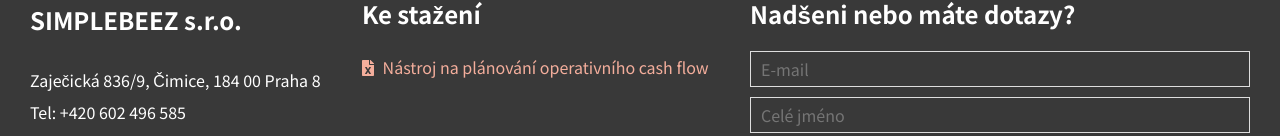
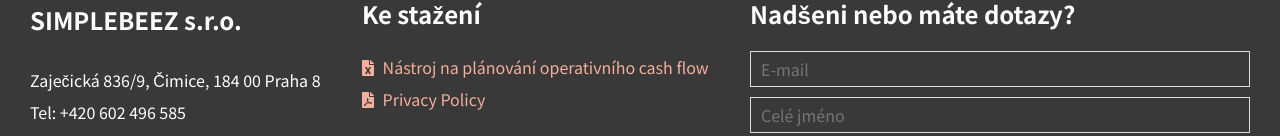
Before and after one commit to crdo/simplebeez, a Next.js app: page / in a window 1280 px wide. Shown: the part 8405-8541 px from the top of the page. Built offline with nearby package versions, Linux system fonts and the light colour scheme.

Commit message:
Oprava zarovnani textu na hp

```diff
--- a/components/footer.tsx
+++ b/components/footer.tsx
@@ -4,6 +4,7 @@
 import { faYoutube } from '@fortawesome/free-brands-svg-icons'
 import { faLinkedin } from '@fortawesome/free-brands-svg-icons'
 import { faFileExcel } from '@fortawesome/free-solid-svg-icons'
+import { faFilePdf } from '@fortawesome/free-solid-svg-icons'
 
 import FileDownloadModal from './modal'
 import MailForm from './mail-form'
@@ -34,6 +35,9 @@
                         <FileDownloadModal fileName="Simplebeez_CF_Soubor_v1.0_08-04-20202.xlsx" filePath="/Simplebeez_CF_Soubor_v1.0_08-04-20202.xlsx" >
                             <FontAwesomeIcon icon={faFileExcel} /> Nástroj na plánování operativního cash flow
                         </FileDownloadModal>
+                        <FileDownloadModal fileName="Privacy Policy" filePath="/Privacy_Policy_CZ" >
+                            <FontAwesomeIcon icon={faFilePdf} /> Privacy Policy
+                        </FileDownloadModal>
                     </div>
                 </div>
                 <div className="contact-form">
--- a/components/hero.tsx
+++ b/components/hero.tsx
@@ -173,6 +173,7 @@
                 font-size: 25px;
                 line-height: 1.3;
                 margin-top: 10%;
+                text-align: center;
             }
 
             h2 {
@@ -183,6 +184,7 @@
 
             p {
                 font-size: 14px;
+                text-align: center;
             }
 
             .stripe {
@@ -246,6 +248,7 @@
 
                 h1, p {
                     margin-left: 5%;
+                    text-align: left;
                 }
 
                 p, h2 {
```
